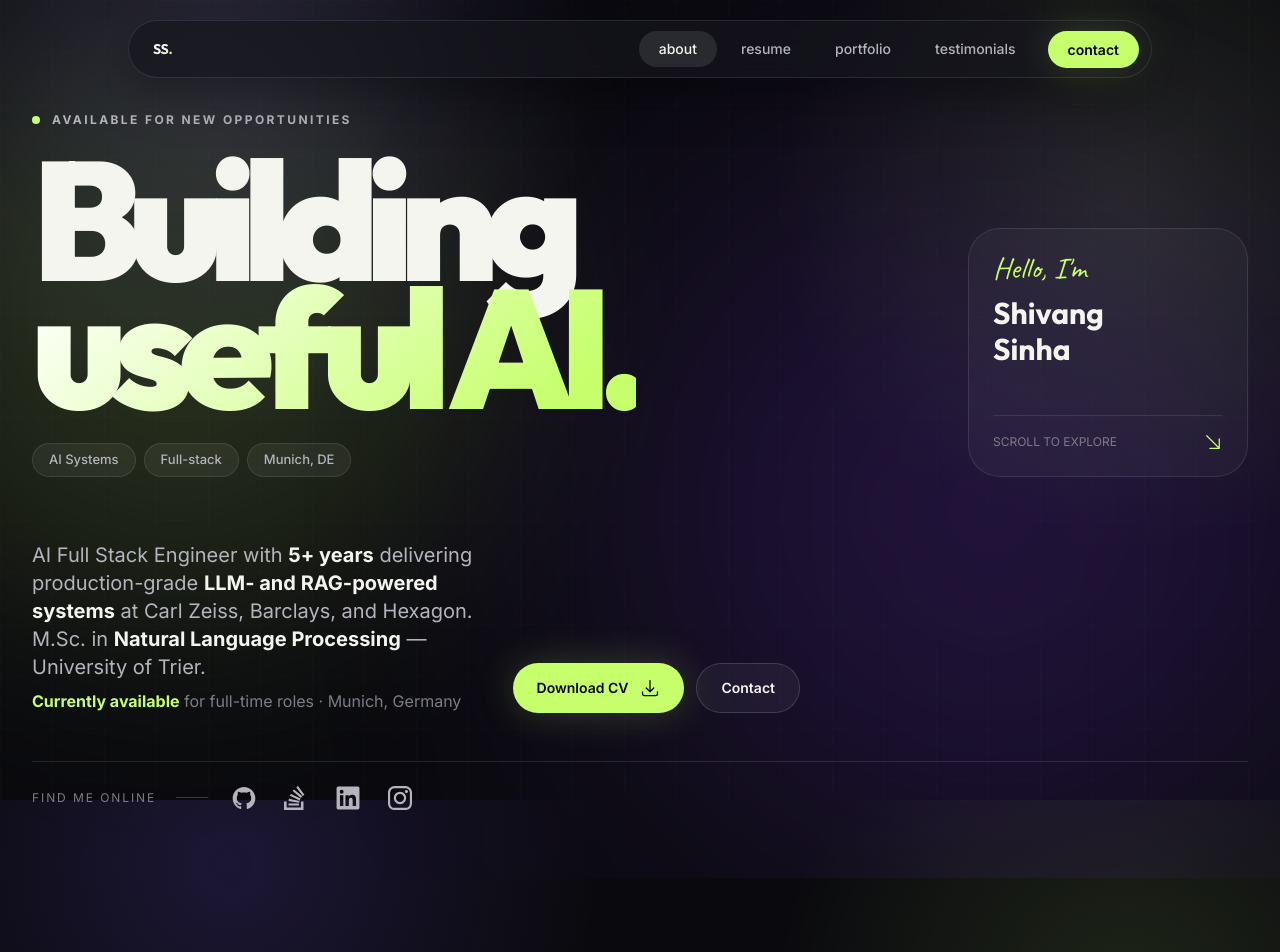
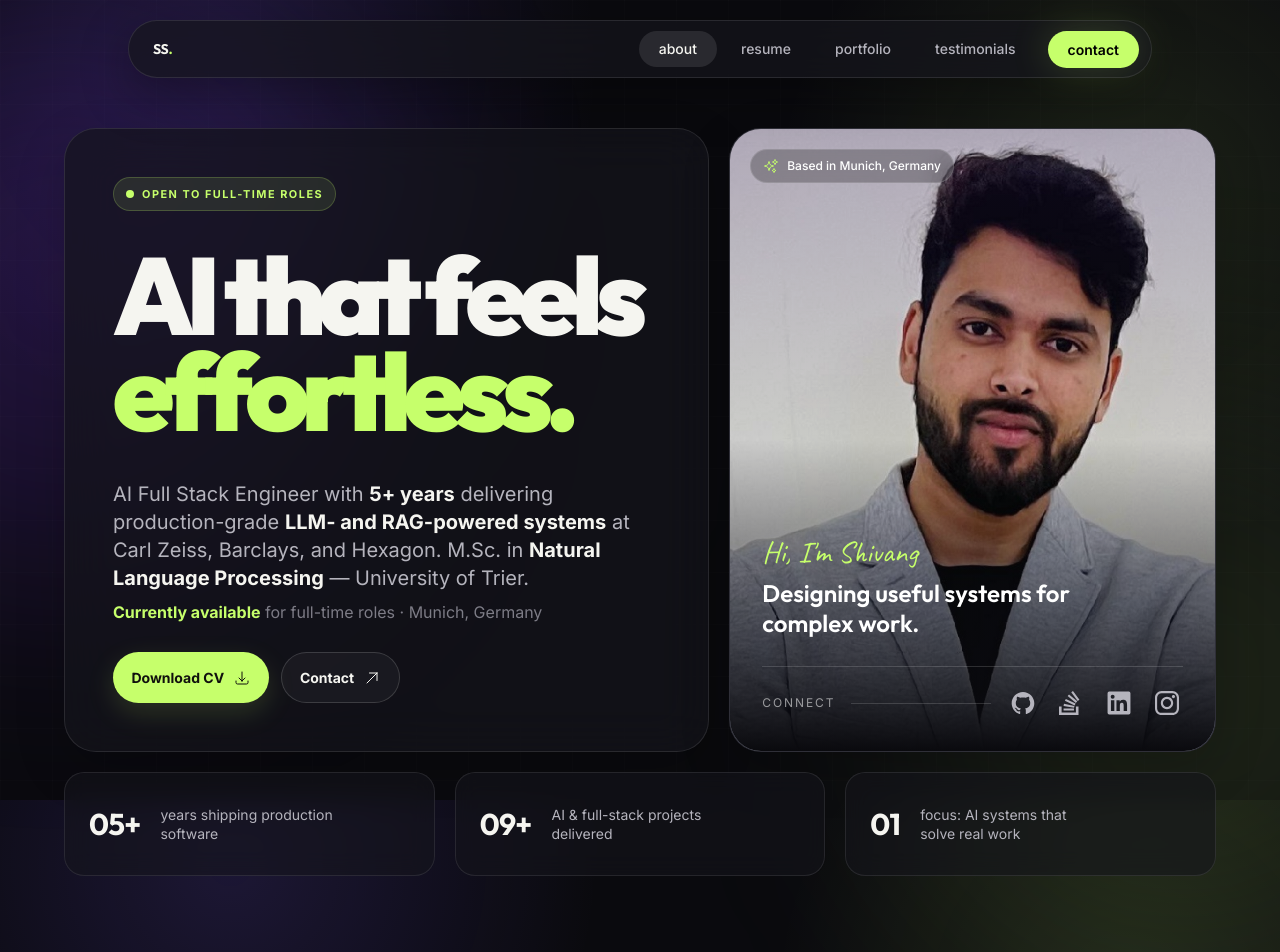
Before and after one commit to shivang-7135/Portfolio, a Next.js app: page / in a window 1280 px wide. Shown: the top 952 px of the page. Built offline with nearby package versions, Linux system fonts and the light colour scheme.

Commit message:
feat: upgrade portfolio with bento hero template

```diff
--- a/src/components/Sections/Hero.tsx
+++ b/src/components/Sections/Hero.tsx
@@ -1,122 +1,96 @@
-import {ArrowDownRightIcon} from '@heroicons/react/24/outline';
+import {ArrowUpRightIcon, SparklesIcon} from '@heroicons/react/24/outline';
 import {motion, Variants} from 'framer-motion';
-import {FC, memo, useEffect, useState} from 'react';
+import Image from 'next/image';
+import {FC, memo} from 'react';
 
-import {heroData, SectionId} from '../../data/data';
+import {aboutData, heroData, SectionId} from '../../data/data';
 import Section from '../Layout/Section';
 import Socials from '../Socials';
 
 const containerVariants: Variants = {
-  hidden: { opacity: 0 },
-  show: {
-    opacity: 1,
-    transition: {
-      staggerChildren: 0.2,
-      delayChildren: 0.1,
-    },
-  },
+  hidden: {opacity: 0},
+  show: {opacity: 1, transition: {staggerChildren: 0.12, delayChildren: 0.08}},
 };
 
 const itemVariants: Variants = {
-  hidden: { opacity: 0, y: 80 },
-  show: {
-    opacity: 1,
-    y: 0,
-    transition: { type: 'spring', stiffness: 50, damping: 15 }
-  },
+  hidden: {opacity: 0, y: 24},
+  show: {opacity: 1, y: 0, transition: {type: 'spring', stiffness: 90, damping: 18}},
 };
 
 const Hero: FC = memo(() => {
   const {description, actions} = heroData;
-  const [mousePosition, setMousePosition] = useState({ x: 0, y: 0 });
-
-  useEffect(() => {
-    const handleMouseMove = (e: MouseEvent) => {
-      setMousePosition({ x: e.clientX, y: e.clientY });
-    };
-    window.addEventListener("mousemove", handleMouseMove);
-    return () => window.removeEventListener("mousemove", handleMouseMove);
-  }, []);
 
   return (
     <Section noPadding sectionId={SectionId.Hero}>
-      <div className="relative flex flex-col justify-center min-h-screen w-full px-5 overflow-hidden pt-28 pb-16 sm:px-8">
-
-        {/* Ambient Floating Orbs tied to mouse position */}
-        <motion.div
-          className="pointer-events-none absolute w-[38rem] h-[38rem] rounded-full bg-accent/15 blur-[120px] top-0 -left-32"
-          animate={{
-            x: mousePosition.x / 4,
-            y: mousePosition.y / 4,
-          }}
-          transition={{ type: 'spring', damping: 40, stiffness: 40 }}
-        />
-        <motion.div
-          className="pointer-events-none absolute w-[46rem] h-[46rem] rounded-full bg-violet-600/20 blur-[140px] bottom-0 -right-20"
-          animate={{
-            x: mousePosition.x / -6,
-            y: mousePosition.y / -6,
-          }}
-          transition={{ type: 'spring', damping: 50, stiffness: 30 }}
-        />
+      <div className="relative isolate overflow-hidden px-5 pb-16 pt-28 sm:px-8 lg:min-h-screen lg:pb-20 lg:pt-32">
+        <div className="pointer-events-none absolute -left-56 top-0 -z-10 h-[36rem] w-[36rem] rounded-full bg-violet-600/20 blur-[130px]" />
+        <div className="pointer-events-none absolute -right-44 bottom-0 -z-10 h-[34rem] w-[34rem] rounded-full bg-accent/10 blur-[130px]" />
 
         <motion.div
-          className="relative mx-auto w-full max-w-7xl z-10 flex flex-col"
-          variants={containerVariants}
+          animate="show"
+          className="mx-auto w-full max-w-6xl"
           initial="hidden"
-          animate="show"
-        >
-          <motion.div variants={itemVariants} className="mb-7 flex items-center gap-3 text-xs font-bold uppercase tracking-[0.2em] text-text-secondary">
-            <span className="h-2 w-2 rounded-full bg-accent shadow-glow" />
-            Available for new opportunities
-          </motion.div>
+          variants={containerVariants}>
+          <div className="grid items-stretch gap-5 lg:grid-cols-[1.14fr_0.86fr]">
+            <div className="flex min-h-[32rem] flex-col justify-between rounded-[2rem] border border-white/10 bg-surface/70 p-7 shadow-card backdrop-blur-xl sm:p-10 lg:min-h-[39rem] lg:p-12">
+              <div>
+                <motion.div className="mb-9 inline-flex items-center gap-2 rounded-full border border-accent/20 bg-accent/10 px-3 py-2 text-[0.68rem] font-bold uppercase tracking-[0.14em] text-accent" variants={itemVariants}>
+                  <span className="relative flex h-2 w-2"><span className="absolute inline-flex h-full w-full animate-ping rounded-full bg-accent opacity-60" /><span className="relative inline-flex h-2 w-2 rounded-full bg-accent" /></span>
+                  Open to full-time roles
+                </motion.div>
+                <motion.h1 className="max-w-3xl font-heading text-[3.8rem] font-black leading-[0.88] tracking-[-0.075em] text-text-primary sm:text-[5.8rem] lg:text-[6.8rem]" variants={itemVariants}>
+                  AI that feels<br />
+                  <span className="text-accent">effortless.</span>
+                </motion.h1>
+              </div>
 
-          <div className="grid grid-cols-1 items-end gap-10 lg:grid-cols-[1fr_280px]">
-            <div className="relative">
-              <motion.h1 variants={itemVariants} className="font-heading text-[17vw] font-black tracking-[-0.085em] text-text-primary leading-[0.76] sm:text-[11.5vw] lg:text-[8.8rem] xl:text-[10.5rem]">
-                Building<br /><span className="gradient-text">useful AI.</span>
-              </motion.h1>
-              <motion.div variants={itemVariants} className="mt-8 flex flex-wrap gap-2">
-                {['AI Systems', 'Full-stack', 'Munich, DE'].map(item => (
-                  <span className="pill" key={item}>{item}</span>
-                ))}
+              <motion.div className="mt-10 max-w-xl" variants={itemVariants}>
+                <div className="text-base leading-relaxed text-text-secondary sm:text-lg">{description}</div>
+                <div className="mt-7 flex flex-wrap gap-3">
+                  {actions.map(({href, text, primary, Icon}) => (
+                    <motion.a
+                      className={primary ? 'hero-button hero-button--primary' : 'hero-button hero-button--secondary'}
+                      href={href}
+                      key={text}
+                      whileHover={{y: -3}}
+                      whileTap={{scale: 0.98}}>
+                      {text}
+                      {Icon ? <Icon className="h-4 w-4" /> : <ArrowUpRightIcon className="h-4 w-4" />}
+                    </motion.a>
+                  ))}
+                </div>
               </motion.div>
             </div>
-            <motion.div variants={itemVariants} className="hidden rounded-[2rem] border border-white/10 bg-white/[0.035] p-6 lg:block">
-              <p className="font-script text-3xl leading-none text-accent">Hello, I&apos;m</p>
-              <p className="mt-3 font-heading text-3xl font-bold text-text-primary">Shivang<br />Sinha</p>
-              <div className="mt-12 flex items-center justify-between border-t border-white/10 pt-4 text-xs text-text-muted"><span>SCROLL TO EXPLORE</span><ArrowDownRightIcon className="h-5 w-5 text-accent" /></div>
+
+            <motion.div className="relative min-h-[30rem] overflow-hidden rounded-[2rem] border border-white/10 bg-[#171721] shadow-card lg:min-h-0" variants={itemVariants}>
+              <Image alt="Shivang Sinha" className="h-full w-full object-cover object-center opacity-90 transition-transform duration-700 hover:scale-105" fill priority sizes="(min-width: 1024px) 40vw, 100vw" src={aboutData.profileImageSrc!} />
+              <div className="absolute inset-0 bg-gradient-to-t from-[#0a0a0e] via-transparent to-violet-950/20" />
+              <div className="absolute left-5 top-5 flex items-center gap-2 rounded-full border border-white/15 bg-black/25 px-3 py-2 text-xs font-medium text-white backdrop-blur-md">
+                <SparklesIcon className="h-4 w-4 text-accent" />
+                Based in Munich, Germany
+              </div>
+              <div className="absolute bottom-0 left-0 right-0 p-6 sm:p-8">
+                <p className="font-script text-3xl text-accent">Hi, I&apos;m Shivang</p>
+                <p className="mt-2 max-w-xs font-heading text-2xl font-semibold leading-tight text-white">Designing useful systems for complex work.</p>
+                <div className="mt-7 flex items-center gap-4 border-t border-white/15 pt-5 text-xs uppercase tracking-[0.16em] text-white/55">
+                  <span>Connect</span><span className="h-px flex-1 bg-white/15" /><Socials />
+                </div>
+              </div>
             </motion.div>
           </div>
 
-          <div className="mt-12 grid max-w-3xl grid-cols-1 items-end gap-8 md:grid-cols-[1fr_auto] lg:mt-16">
-            <motion.div className="text-base md:text-lg font-body text-text-secondary leading-relaxed" variants={itemVariants}>
-              {description}
-            </motion.div>
-
-            <motion.div className="flex flex-wrap gap-3" variants={itemVariants}>
-              {actions.map(({href, text, primary, Icon}) => (
-                <motion.a
-                  whileHover={{ scale: 1.05, y: -2 }}
-                  whileTap={{ scale: 0.95 }}
-                  className={`
-                    flex items-center gap-x-3 rounded-full px-6 py-3.5 text-sm font-semibold font-body whitespace-nowrap
-                    transition-all duration-300
-                    ${primary
-                      ? 'bg-accent text-black shadow-glow hover:bg-accent-hover'
-                      : 'bg-white/5 text-text-primary border border-white/15 hover:border-white/40 hover:bg-white/10'
-                    }
-                  `}
-                  href={href}
-                  key={text}>
-                  {text}
-                  {Icon && <Icon className="h-5 w-5" />}
-                </motion.a>
-              ))}
-            </motion.div>
-
-          </div>
-          <motion.div className="mt-12 flex items-center gap-5 border-t border-white/10 pt-5 text-xs uppercase tracking-[0.16em] text-text-muted" variants={itemVariants}><span>Find me online</span><span className="h-px w-8 bg-white/20" /><Socials /></motion.div>
+          <motion.div className="mt-5 grid gap-5 md:grid-cols-3" variants={itemVariants}>
+            {[
+              ['05+', 'years shipping production software'],
+              ['09+', 'AI & full-stack projects delivered'],
+              ['01', 'focus: AI systems that solve real work'],
+            ].map(([value, label]) => (
+              <div className="hero-stat" key={label}>
+                <span className="font-heading text-3xl font-bold tracking-tight text-text-primary">{value}</span>
+                <span className="max-w-[11rem] text-sm leading-snug text-text-secondary">{label}</span>
+              </div>
+            ))}
+          </motion.div>
         </motion.div>
       </div>
     </Section>
--- a/src/globalStyles.scss
+++ b/src/globalStyles.scss
@@ -171,6 +171,46 @@ th {
   background-clip: text;
 }
 
+/* ─── Hero template elements ─── */
+.hero-button {
+  display: inline-flex;
+  align-items: center;
+  gap: 0.625rem;
+  border-radius: 9999px;
+  padding: 0.875rem 1.15rem;
+  font-size: 0.875rem;
+  font-weight: 700;
+  transition: background 0.25s ease, border-color 0.25s ease, color 0.25s ease;
+}
+
+.hero-button--primary {
+  background: var(--color-accent);
+  color: #10100d;
+  box-shadow: 0 10px 28px rgba(198, 255, 107, 0.15);
+}
+
+.hero-button--primary:hover { background: var(--color-accent-hover); }
+
+.hero-button--secondary {
+  border: 1px solid rgba(255, 255, 255, 0.15);
+  background: rgba(255, 255, 255, 0.04);
+  color: var(--color-text-primary);
+}
+
+.hero-button--secondary:hover { border-color: rgba(255, 255, 255, 0.38); background: rgba(255, 255, 255, 0.08); }
+
+.hero-stat {
+  display: flex;
+  min-height: 6.5rem;
+  align-items: center;
+  gap: 1.25rem;
+  border: 1px solid rgba(255, 255, 255, 0.09);
+  border-radius: 1.25rem;
+  background: rgba(21, 21, 28, 0.58);
+  padding: 1.25rem 1.5rem;
+  backdrop-filter: blur(12px);
+}
+
 /* ─── Pulse Dot (Live Status Indicator) ─── */
 @keyframes pulse-dot {
   0%, 100% {
```
Also changed, not shown: src/components/Sections/Portfolio.tsx (+6 -6 lines), 1 other file (tests, documents, lock files or other folders).
